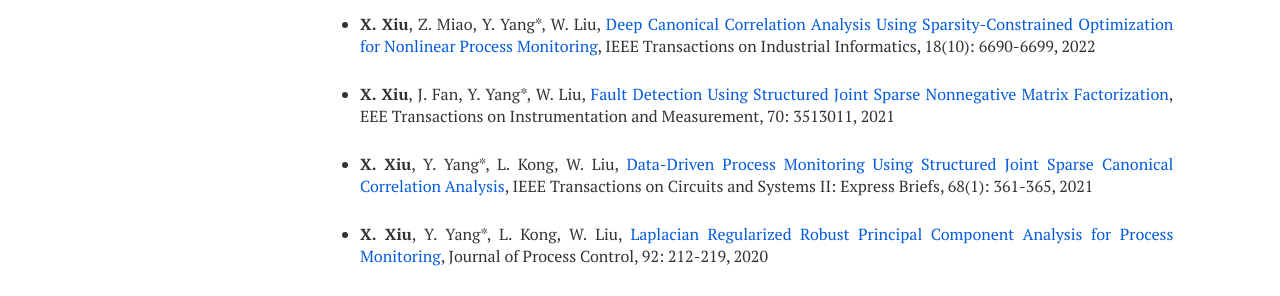
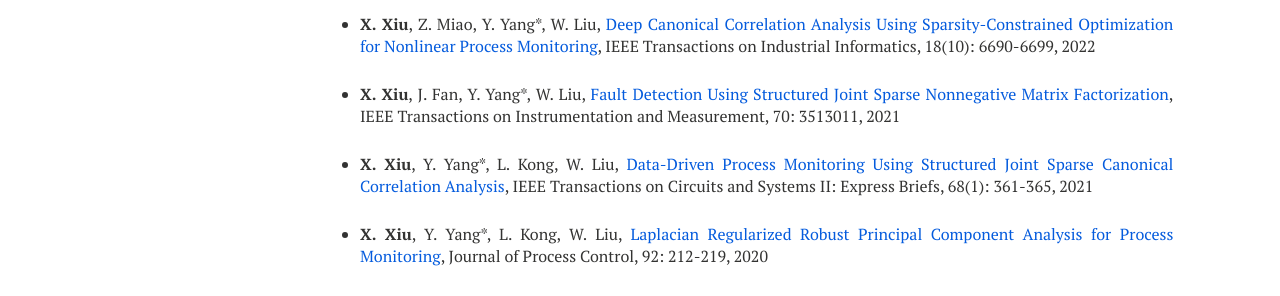
Before and after one commit to xianchaoxiu/xianchaoxiu.github.io, a Jekyll site: the page built from publications/index.md, in a window 1280 px wide. Shown: the part 967-1263 px from the top of the page. Built offline with Jekyll 4.4.1, drawn with Linux system fonts in a browser that asks for light colours; nearby versions of some CDN libraries.

Commit message:
Update index.md

```diff
--- a/publications/index.md
+++ b/publications/index.md
@@ -40,7 +40,7 @@ share: false
 
 * <b>X. Xiu</b>, Z. Miao, Y. Yang*, W. Liu, <a href="https://doi.org/10.1109/TII.2021.3121770" class="textlink" target="_blank">Deep Canonical Correlation Analysis Using Sparsity-Constrained Optimization for Nonlinear Process Monitoring</a>, IEEE Transactions on Industrial Informatics, 18(10): 6690-6699, 2022
 
-* <b>X. Xiu</b>, J. Fan, Y. Yang*, W. Liu, <a href="https://doi.org/10.1109/TIM.2021.3067218" class="textlink" target="_blank">Fault Detection Using Structured Joint Sparse Nonnegative Matrix Factorization</a>, EEE Transactions on Instrumentation and Measurement, 70: 3513011, 2021
+* <b>X. Xiu</b>, J. Fan, Y. Yang*, W. Liu, <a href="https://doi.org/10.1109/TIM.2021.3067218" class="textlink" target="_blank">Fault Detection Using Structured Joint Sparse Nonnegative Matrix Factorization</a>, IEEE Transactions on Instrumentation and Measurement, 70: 3513011, 2021
 
 * <b>X. Xiu</b>, Y. Yang*, L. Kong, W. Liu, <a href="https://doi.org/10.1109/TCSII.2020.2988054" class="textlink" target="_blank">Data-Driven Process Monitoring Using Structured Joint Sparse Canonical Correlation Analysis</a>, IEEE Transactions on Circuits and Systems II: Express Briefs, 68(1): 361-365, 2021
 
```
